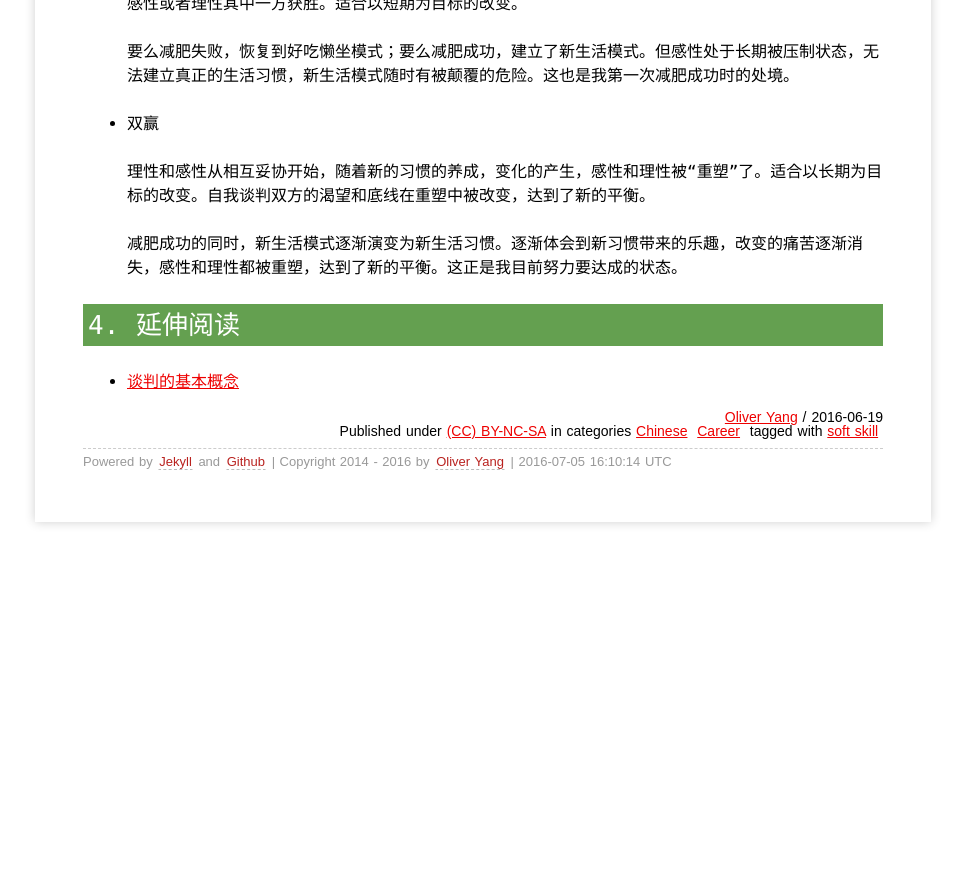
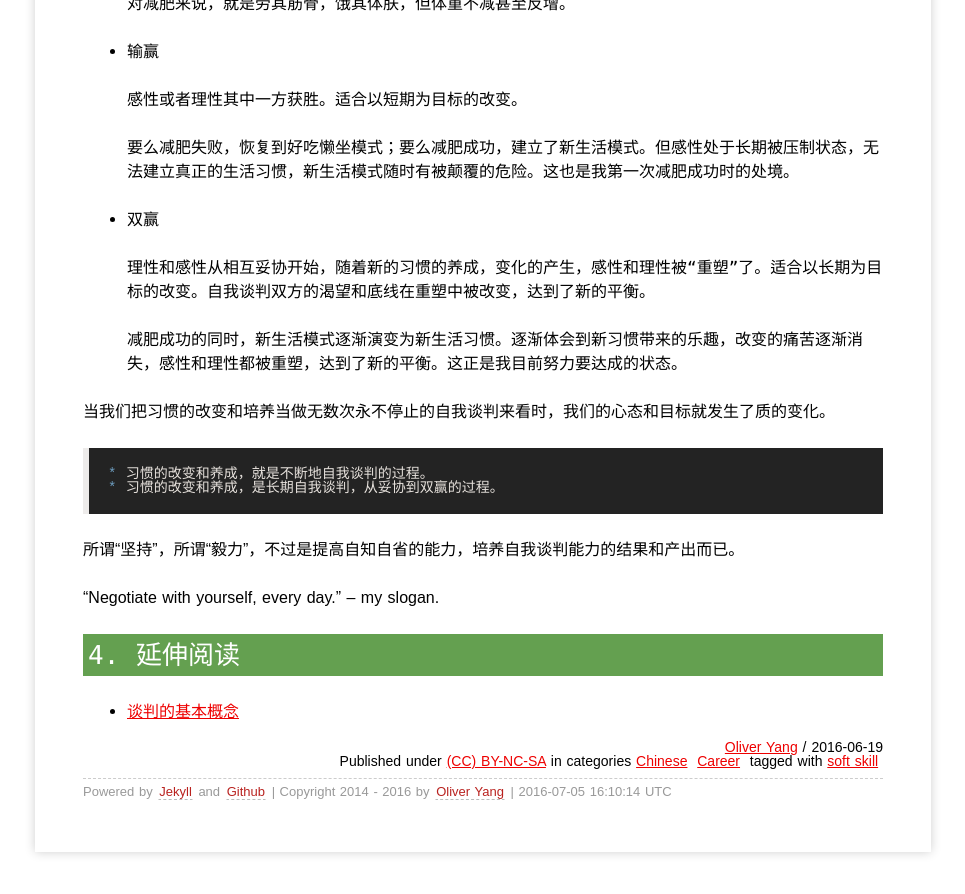
Before and after one commit to yangoliver/yangoliver.github.io, a Jekyll site: the page built from _posts/2016/2016-06-19-negotiate-with-yourself.md, in a window 1280 px wide and 900 px high, scrolled down 3008 px. Shown: the top 894 px of the window, without its empty margins (157-1122 px from the left). Built offline with Jekyll 4.4.1, drawn with Linux system fonts in a browser that asks for light colours; comment, search, counter and statistics services are not loaded; before the commit the page ends 3578 px from its top, so only the background shows below that; some of the changed text lies outside the part shown.

Commit message:
draft: self-review and add an ending part

```diff
--- a/_posts/2016/2016-06-19-negotiate-with-yourself.md
+++ b/_posts/2016/2016-06-19-negotiate-with-yourself.md
@@ -34,7 +34,9 @@ tags:
 
 正是最终目标的差异，导致了这两段经历心态上的巨大变化。短期目标带来的浮躁没有了，我可以从容地进一步地思考，如何去培养新习惯，特别是需要通过**持续地改进自我，才能养成的习惯**。
 
-    习惯培养，就是不断地自我谈判的过程。
+那么，习惯的改变或者养成，除了个人的意愿足够强烈以外，我们还需要做些什么呢？难道仅仅就是**坚持**两个字吗？
+
+    习惯的改变和养成，就是不断地自我谈判的过程。
 
 一次和别人讨论问题的过程中，当这个想法突然跳出来的时候，我竟有种重获自由的错觉......
 
@@ -72,7 +74,7 @@ tags:
 
    - 底线
 
-     感性的我的底线是不能长期泯灭人的主观本能。理性的我的底线是不能长期违背客观认知。
+     感性的我的底线是不能长期压抑人的本能与本性。理性的我的底线是不能长期违背理性地思考和认知。
 
    同样以减肥为例。要想让理性的我在谈判中胜出，就需要努力提高理性一方的渴望的同时，降低感性一方的渴望。而双方的底线都应该尽力降低，这样谈判双方的协议区间才更大，才能让谈判更容易达成。
    减肥的过程中，更低的理性和感性底线让我们拒绝完美主义，不会让我们因为破坏了完美的减肥运动纪录而自暴自弃；也不会因为过分压抑自己的欲望，进而避免日后的报复性地反弹。
@@ -109,6 +111,15 @@ tags:
 
   减肥成功的同时，新生活模式逐渐演变为新生活习惯。逐渐体会到新习惯带来的乐趣，改变的痛苦逐渐消失，感性和理性都被重塑，达到了新的平衡。这正是我目前努力要达成的状态。
 
+当我们把习惯的改变和培养当做无数次永不停止的自我谈判来看时，我们的心态和目标就发生了质的变化。
+
+    * 习惯的改变和养成，就是不断地自我谈判的过程。
+    * 习惯的改变和养成，是长期自我谈判，从妥协到双赢的过程。
+
+所谓“坚持”，所谓“毅力”，不过是提高自知自省的能力，培养自我谈判能力的结果和产出而已。
+
+"Negotiate with yourself, every day." -- my slogan.
+
 ## 4. 延伸阅读
 
 * [谈判的基本概念](http://mp.weixin.qq.com/s?__biz=MzAwODgzMjU4MQ==&mid=406382108&idx=1&sn=f0cd646da75b75c7379a4fd3e0c7c8c0&scene=0#wechat_redirect)
```
